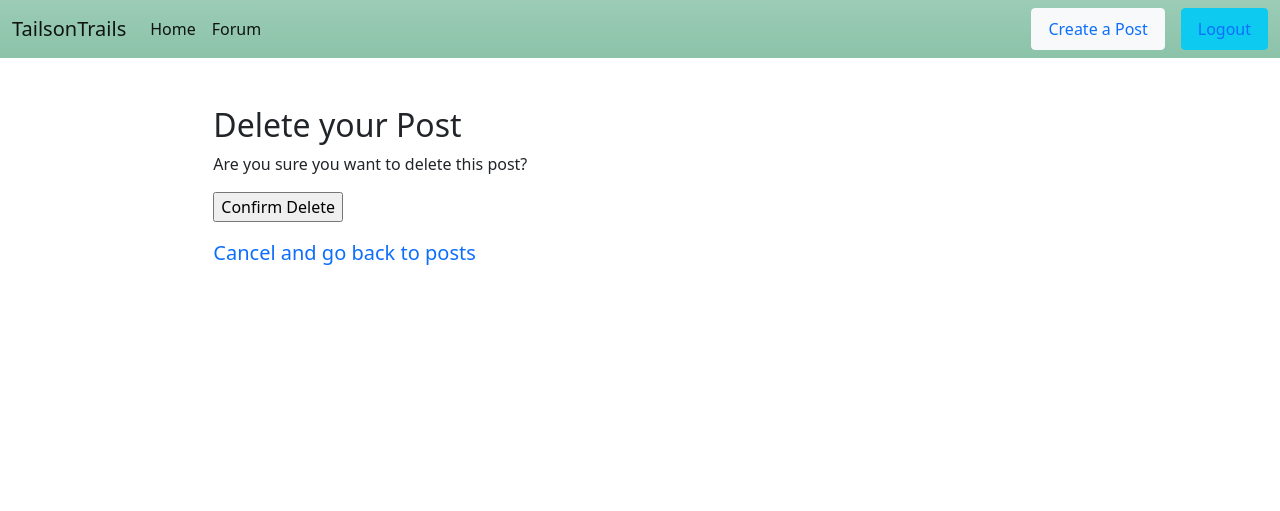
After one commit to mwmlln/tails-on-trails, a Django app: a page that uses templates/post_delete.html in a window 1280 px wide. The commit adds this page. Shown: the top 511 px of the page. Run offline with Django 3.2, Linux system fonts and the light colour scheme; a user stored in the database is signed in; data comes from the database, SQL or seed files in the repository; both versions use the stored data as it was after the commit; some libraries are stand-ins or nearby versions.

Commit message:
ADD: post_delete page and setting created for user to delete their own post

```diff
--- a/forum/forms.py
+++ b/forum/forms.py
@@ -19,6 +19,11 @@ class CreatePostForm(forms.ModelForm):
         'breed_big', 'breed_mid','breed_sml' )
 
 
+class DeletePostForm(forms.ModelForm):
+    class Meta:
+        model = Post
+        fields = []
+
 # class CreateProfileForm(forms.ModelForm):
 
 #     class Mata:
--- a/forum/urls.py
+++ b/forum/urls.py
@@ -8,6 +8,7 @@ urlpatterns = [
     path('posts/', views.PostList.as_view(), name='posts'),
     path('create/', views.create_post, name='create_post'),
     path('edit_post/<slug:slug>', views.edit_post, name='post_edit'),
+    path('delete_post/<slug:slug>', views.delete_post, name='post_delete'),
     path('<slug:slug>/', views.PostDetail.as_view(), name='post_detail'),
     path('like/<slug:slug>', views.PostLike.as_view(), name='post_like'),
   ]
--- a/forum/views.py
+++ b/forum/views.py
@@ -103,10 +103,10 @@ def create_post(request):
                 context= {'create_post_form': create_post_form,}
                 )
 
+
 def edit_post(request, slug):
     post = get_object_or_404(Post, slug=slug)
     if request.user != post.author:
-        print("404 error")
         raise Http404
     edit_post_form = forms.CreatePostForm(request.POST or None, instance=post)
     if edit_post_form.is_valid():
@@ -118,6 +118,21 @@ def edit_post(request, slug):
                 'slug': slug},
                 )
 
+
+def delete_post(request, slug):
+    post = get_object_or_404(Post, slug=slug)
+    if request.user != post.author:
+        raise Http404
+    delete_post_form = forms.DeletePostForm(request.POST or None)
+    if delete_post_form.is_valid(): # checking csrf token
+        post.delete()
+        # messages(request, 'Your post is deleted')
+        return redirect('posts')
+    return render(
+                request, 'post_delete.html', context={
+                'delete_post_form': delete_post_form,
+                }
+            )
 
 
 
--- /dev/null
+++ b/templates/post_delete.html
@@ -0,0 +1,17 @@
+{% extends "base.html" %}
+
+{% block content %}
+
+<div class="col col-md-8 offset-md-2 mt-5">
+    <h2>Delete your Post</h2>
+    <p>Are you sure you want to delete this post? </p>
+    <form method="POST">
+        {% csrf_token %}
+        {{ delete_post_form.as_p }}
+
+            <input type="submit" value="Confirm Delete" class="mb-3">
+    </form>
+    <a class="navbar-brand" href="{% url 'posts' %}" role="button">Cancel and go back to posts</a>
+</div>
+
+{% endblock %}
--- a/templates/post_edit.html
+++ b/templates/post_edit.html
@@ -11,5 +11,5 @@
     <input type="submit" value="Update" class="mb-3">
 </form>
 </div>
-
+<p><a class="navbar-brand ms-3" href="{% url 'post_delete' slug=slug %}">Delete this Post</a></p>
 {% endblock %}
--- a/templates/post_list.html
+++ b/templates/post_list.html
@@ -32,7 +32,7 @@
 
                                     {% if post.author.id == user.id %}
                                     <div>
-                                        <a href="{% url 'post_edit' post.slug %}">Edit </a>
+                                        <a href="{% url 'post_edit' post.slug %}">Edit</a>
                                     </div>
                                     {% endif %}
                                 <div>
```
Also changed, not shown: db.sqlite3.
